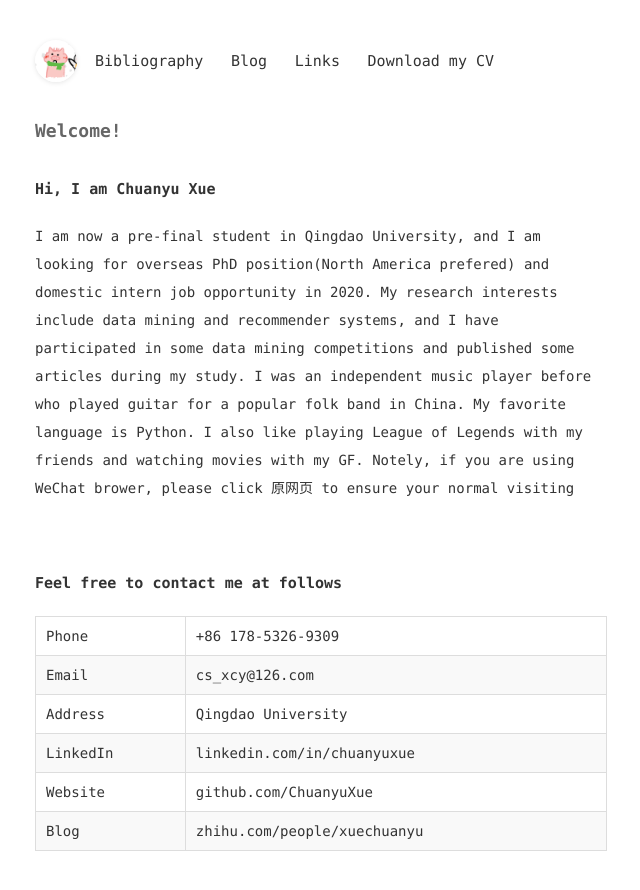
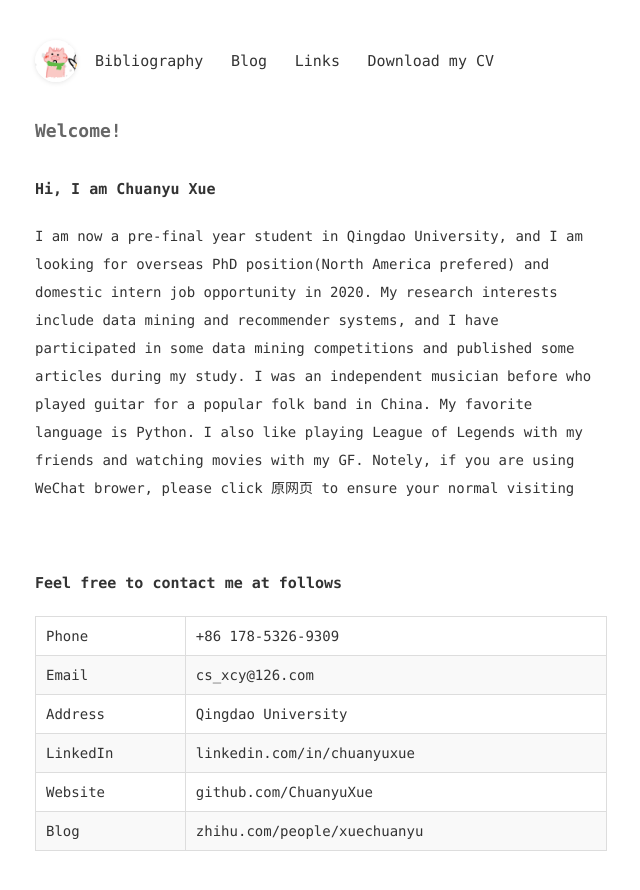
Before and after one commit to ChuanyuXue/profile, a Jekyll site: the page built from index.html, in a window 1280 px wide and 900 px high. Shown: the top 890 px of the window, without its empty margins (319-959 px from the left). Built offline with Jekyll 4.4.1, drawn with Linux system fonts in a browser that asks for light colours; some of the changed text lies outside the part shown.

Commit message:
Update index.html

```diff
--- a/index.html
+++ b/index.html
@@ -8,7 +8,7 @@
 	Hi, I am Chuanyu Xue
 </h3>
 <p>
-	I am now a pre-final student in Qingdao University, and I am looking for&nbsp;<span>overseas</span> PhD position(North America prefered) and domestic&nbsp;intern job opportunity in 2020. My research interests include data mining and recommender systems, and I have participated in some data mining competitions and published some articles during my study. I was an independent music player before who played guitar for a popular folk band in China. My favorite language is Python. I also like playing League of Legends with my friends and watching movies with my GF.  Notely, if you are using WeChat brower, please click 原网页 to ensure your normal visiting&nbsp;
+	I am now a pre-final year student in Qingdao University, and I am looking for&nbsp;<span>overseas</span> PhD position(North America prefered) and domestic&nbsp;intern job opportunity in 2020. My research interests include data mining and recommender systems, and I have participated in some data mining competitions and published some articles during my study. I was an independent musician before who played guitar for a popular folk band in China. My favorite language is Python. I also like playing League of Legends with my friends and watching movies with my GF.  Notely, if you are using WeChat brower, please click 原网页 to ensure your normal visiting&nbsp;
 </p>
 <h3>
 	<br />
```
Also changed, not shown: other parts of index.html (+1 -1 lines).
